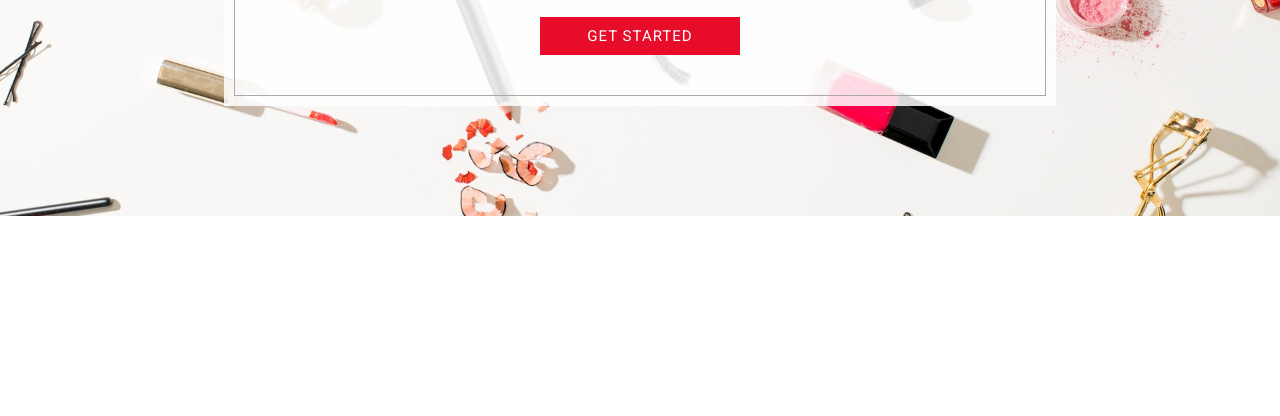
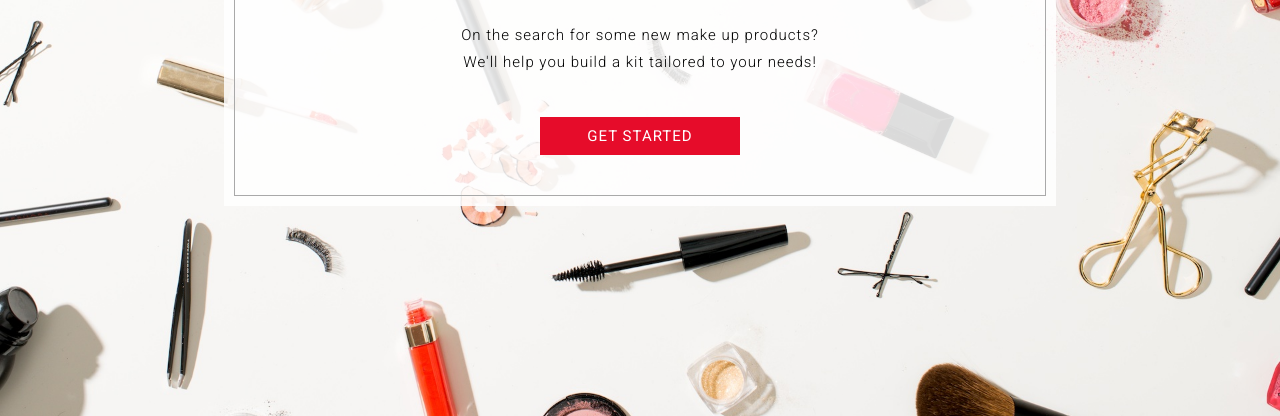
Before and after one commit to meaganpau/week6project, a website: page index.html in a window 1280 px wide. Shown: the part 384-800 px from the top of the page. Drawn offline with nearby package versions, Linux system fonts and the light colour scheme; files that its build step writes are made by us from their sources.

Commit message:
min height change

```diff
--- a/dev/styles/main.scss
+++ b/dev/styles/main.scss
@@ -101,7 +101,6 @@ button, #next2 {
 
 #section1, #section2,  #section3, #section4,  #section5  {
 	min-height: 100vh;
-	min-height:600px;
 }
 
 #section2,  #section3,  #section4, #section5  {
```
